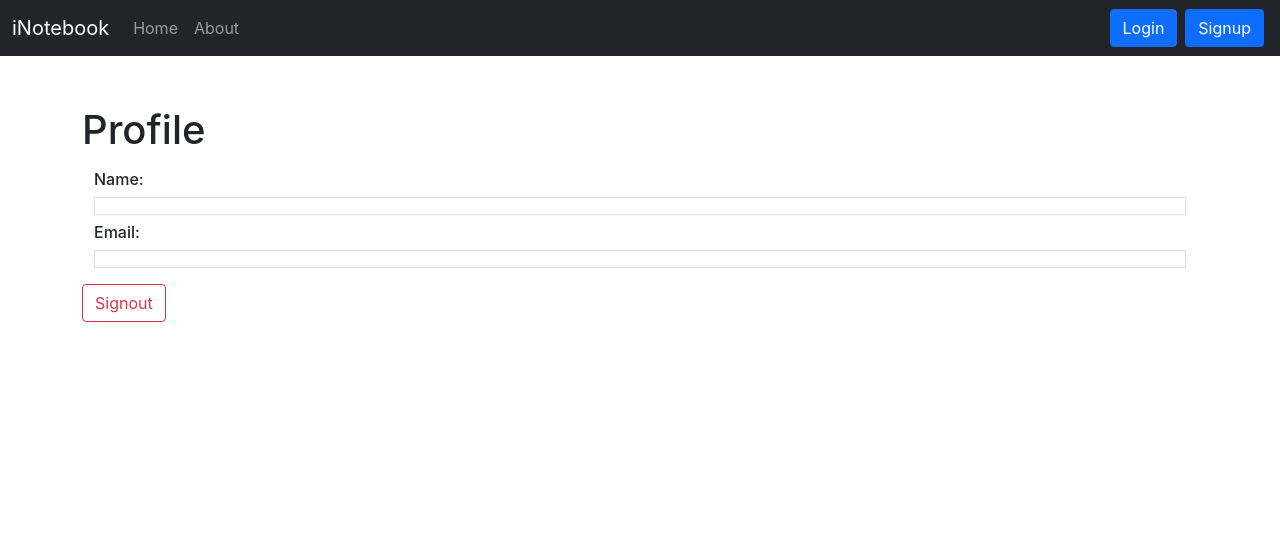
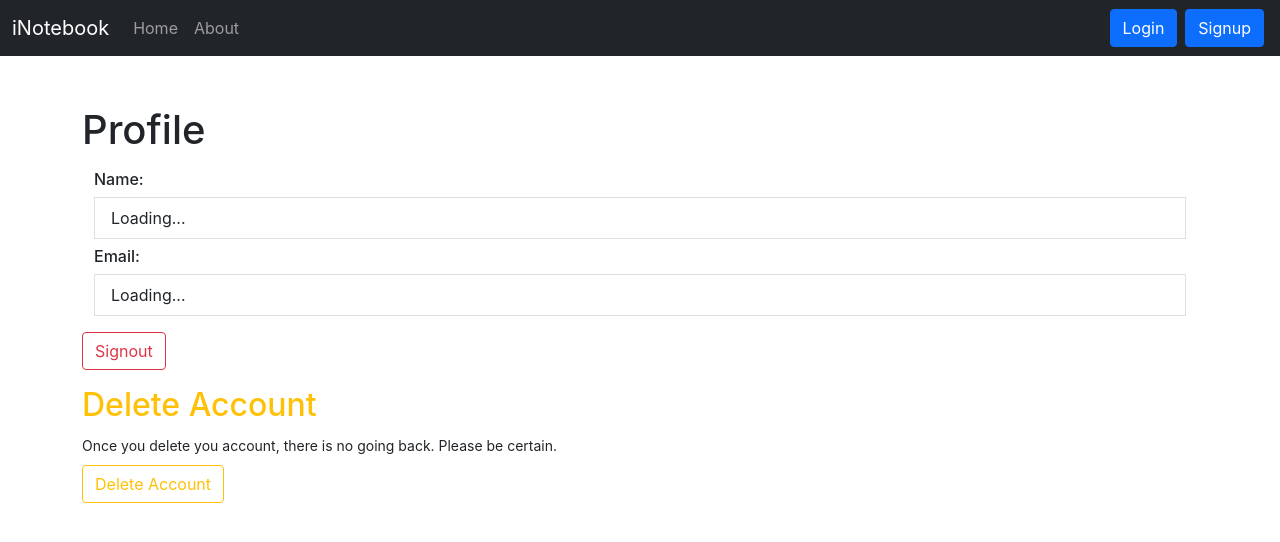
Before and after one commit to ProgrammingWithGaurav/MERN-iNotebook, a React (Create React App) app: page /setting in a window 1280 px wide. Shown: the top 542 px of the page. Built offline with nearby package versions, Linux system fonts and the light colour scheme; no server answers.

Commit message:
Adding Delete Account with notes button

```diff
--- a/src/components/Setting.js
+++ b/src/components/Setting.js
@@ -1,10 +1,12 @@
-import React, { useEffect, useState } from 'react'
+import React, { useEffect, useState, useRef } from 'react'
 import { useHistory } from 'react-router-dom'
 
 const Setting = () => {
-    let [username, setUsername] = useState("");
-    let [email, setEmail] = useState("");
+    let [username, setUsername] = useState("Loading...");
+    let [email, setEmail] = useState("Loading...");
     const host = "https://my-inotebook-api.herokuapp.com"
+    const refDelete = useRef(null);
+
     const history = useHistory();
     const handleLogout = () => {
         localStorage.removeItem('token')
@@ -24,10 +26,49 @@ const Setting = () => {
         setEmail(json.email)
     }
 
+    const deleteClick = () => {
+        refDelete.current.click()
+    }
+
+    const handleDelete = async () => {
+        const response = await fetch(`${host}/api/auth/deleteuser`, {
+            method: "GET",
+            headers: {
+                'Content-Type': 'applicatin/json',
+                'auth-token': localStorage.getItem('token')
+            }
+        })
+        const json = response.json()
+        console.log(json);
+        localStorage.clear('token')
+        history.push('/login')
+
+
+    }
+
     useEffect(() => {
         getUserData()
     })
     return (
+        <>
+            <button ref={refDelete} type="button" className="btn btn-primary d-none" data-bs-toggle="modal" data-bs-target="#exampleModal">
+                Launch demo modal
+            </button>
+
+            <div className="modal fade" id="exampleModal" tabIndex="-1" aria-labelledby="exampleModalLabel" aria-hidden="true">
+                <div className="modal-dialog">
+                    <div className="modal-content">
+                        <div className="modal-header">
+                            <h5 className="modal-title" id="exampleModalLabel">Do you really want to delete your account ? </h5>
+                            <button type="button" className="btn-close" data-bs-dismiss="modal" aria-label="Close"></button>
+                        </div>
+                        <div className="modal-footer">
+                            <button type="button" className="btn btn-secondary" data-bs-dismiss="modal">Close</button>
+                            <button onClick={handleDelete} type="button" className="btn btn-primary">Delete Account</button>
+                        </div>
+                    </div>
+                </div>
+            </div>
             <div>
                 <h3 className="fs-1">Profile</h3>
                 <div className="container my-3">
@@ -37,7 +78,13 @@ const Setting = () => {
                 <div className="my-3">
                     <button onClick={handleLogout} type="button" className="btn btn-outline-danger">Signout</button>
                 </div>
+                <div className="my-3">
+                    <h2 className="text-warning">Delete Account</h2>
+                    <small>Once you delete you account, there is no going back. Please be certain.</small><br />
+                    <button onClick={deleteClick} type="button" className="btn my-2 btn-outline-warning">Delete Account</button>
                 </div>
+            </div>
+        </>
     )
 }
 
```
Also changed, not shown: src/components/About.js (line endings or trailing spaces). Lines whose indentation alone changed are shown as unchanged.
